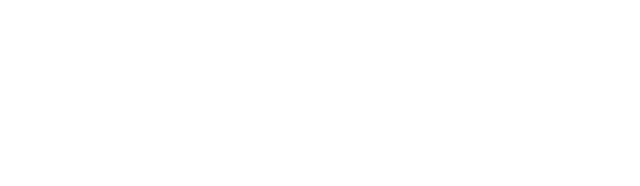
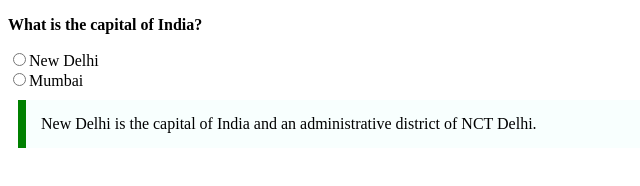
Before and after one commit to acciojob/trivia-jyotishkob, a website: page main.html in a window 1280 px wide. Shown: the whole page, without its empty margins (0-640 px from the left). Drawn offline with Linux system fonts and the light colour scheme.

Commit message:
created a submission

```diff
--- a/main.html
+++ b/main.html
@@ -8,6 +8,14 @@
 
 <body>
 	<!-- the entire body must be written by student -->
+	<p><strong>What is the capital of India?</strong></p>
+	<input type="radio">New Delhi
+	<br>
+	<input type="radio">Mumbai
+
+	<blockquote>
+		New Delhi is the capital of India and an administrative district of NCT Delhi.
+	</blockquote>
     <script type="text/javascript" src="./script.js">
 </script>
 
--- a/styles.css
+++ b/styles.css
@@ -1,2 +1,10 @@
 
 /* Your CSS Code here. */
+blockquote{
+	width: 600px;
+	margin: 10px;
+	padding: 15px;
+	border-left: 8px solid green;
+	background-color: #f8fffe;
+
+}
```
